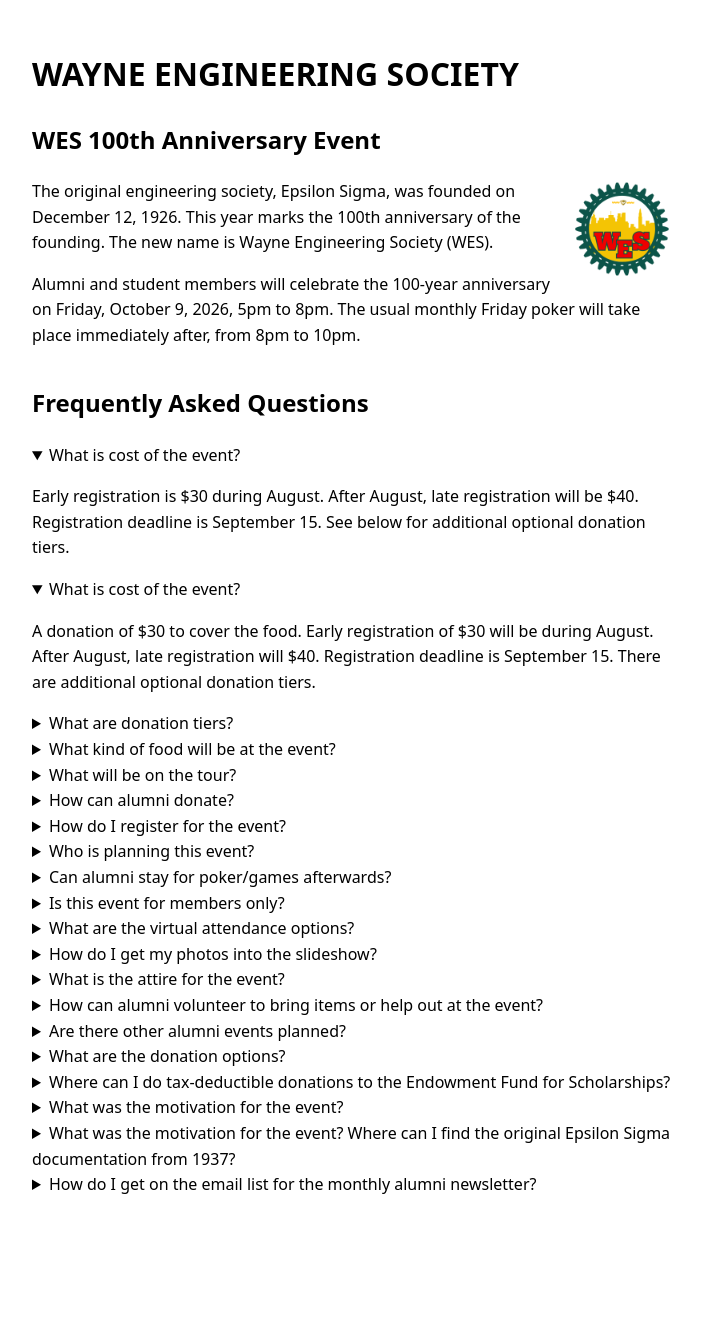
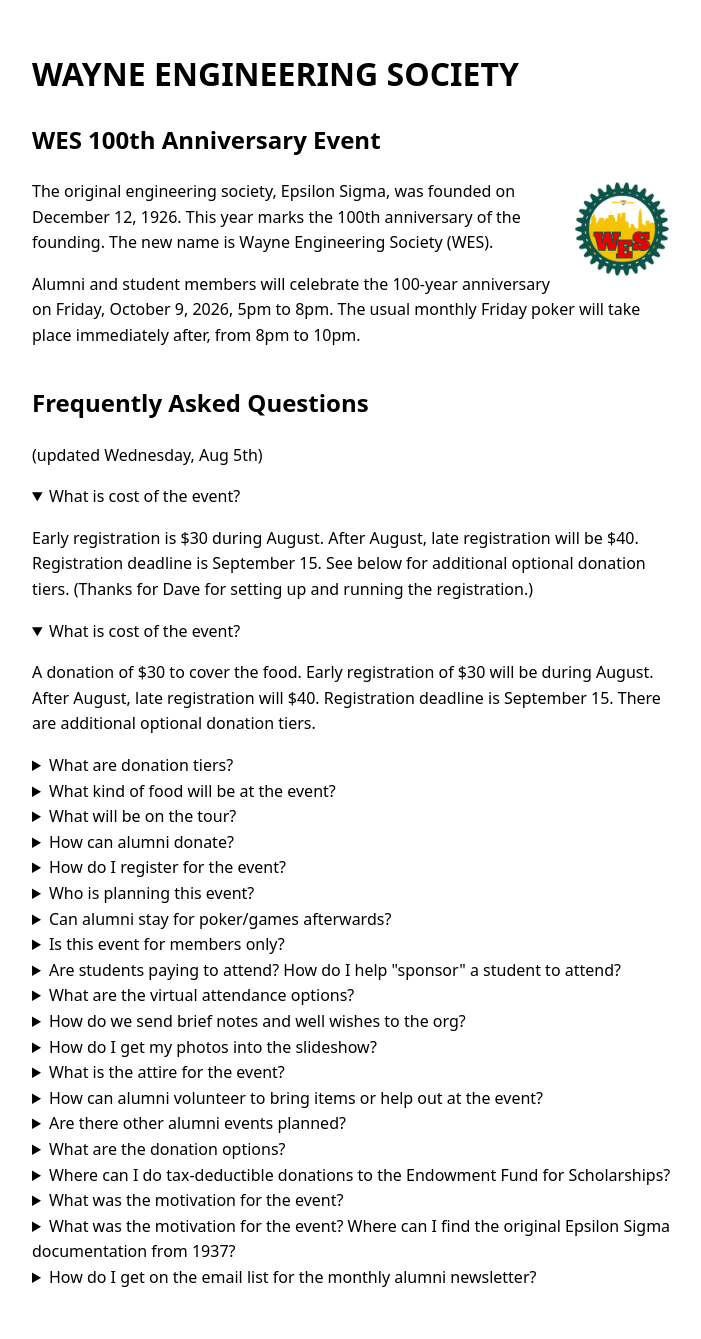
Before and after one commit to mciechanumich/WES100, a Jekyll site: the page built from docs/index.html, in a window 1280 px wide. Shown: the whole page, without its empty margins (288-989 px from the left). Built offline with Jekyll 4.4.1, drawn with Linux system fonts in a browser that asks for light colours; before the commit the page ends 1246 px from its top, so only the background shows below that.

Commit message:
feat: added thanks. added GoFundMe link. added well wishes.

```diff
--- a/docs/index.html
+++ b/docs/index.html
@@ -19,12 +19,15 @@
 
 <section class="faq-section">
   <h2>Frequently Asked Questions</h2>
+    <div class="">
+        <p>(updated Wednesday, Aug 5th)</p>
+    </div>
 
   <!-- FAQ Item 1 -->
   <details class="faq-item" open>
     <summary class="faq-question">What is cost of the event?</summary>
     <div class="faq-answer">
-      <p>Early registration is $30 during August. After August, late registration will be $40. Registration deadline is September 15.  See below for additional optional donation tiers. </p>
+      <p>Early registration is $30 during August. After August, late registration will be $40. Registration deadline is September 15.  See below for additional optional donation tiers. (Thanks for Dave for setting up and running the registration.)</p>
     </div>
   </details>
 
@@ -51,7 +54,7 @@
   <details class="faq-item">
     <summary class="faq-question">What kind of food will be at the event?</summary>
     <div class="faq-answer">
-      <p>We are arranging to have heavy hours d'oeuvres in a strolling dinner setting.</p>
+      <p>We are arranging to have heavy hours d'oeuvres in a strolling dinner setting. (Thanks to Don and Carol for arranging the food and to Mark and Sheila for helping with arrangements and setup.)</p>
     </div>
   </details>
 
@@ -60,7 +63,7 @@
   <details class="faq-item">
     <summary class="faq-question">What will be on the tour?</summary>
     <div class="faq-answer">
-      <p>We will have a walking self-guided tour of recent house improvements including the front fence, the electrical, the kitchen renovation, the third-floor shower and bathroom, and the boiler room. Each tour stop will have web app info describing the history and story behind the project.</p>
+      <p>We will have a walking self-guided tour of recent house improvements including the front fence, the electrical, the kitchen renovation, the third-floor shower and bathroom, and the boiler room. Each tour stop will have web app info describing the history and story behind the project. (Thanks to Ron and Bryan for detailed information that will go into the tour stops.)</p>
     </div>
   </details>
 
@@ -98,7 +101,7 @@
   <details class="faq-item">
     <summary class="faq-question">Can alumni stay for poker/games afterwards?</summary>
     <div class="faq-answer">
-      <p>Yes. We encourage alumni to join the monthly poker 8pm to 10pm. (Yes, we know this is the SECOND Friday instead of the FIRST Friday. We reschedule the First-Friday poker just this once). If you want to organize and host other games, please let us know so we can reserve space. Bringing your own folding table and plan to some during set up.</p>
+      <p>Yes. We encourage alumni to join the monthly poker 8pm to 10pm. (Yes, we know this is the SECOND Friday instead of the FIRST Friday. We reschedule the First-Friday poker just this once). If you want to organize and host other games, please let us know so we can reserve space. Bringing your own folding table and plan to some during set up. (Thanks to the poker "regulars" for agreeing to move poker from the first Friday to the second Friday this one time.)</p>
     </div>
   </details>
 
@@ -111,11 +114,27 @@
     </div>
   </details>
 
+   <!-- FAQ Item -->
+  <details class="faq-item">
+    <summary class="faq-question">Are students paying to attend? How do I help "sponsor" a student to attend?</summary>
+    <div class="faq-answer">
+      <p>The Alumni Association is subsidizing the cost for food for the ten student members to attend. You can help sponsor a student my making an extra donation to the Alumni Assocation in the name of "100th Event student sponsorship". Details will be on registration site. </p>
+    </div>
+  </details>
+
   <!-- FAQ Item -->
   <details class="faq-item">
     <summary class="faq-question">What are the virtual attendance options?</summary>
     <div class="faq-answer">
-      <p>We plan on hosting a Zoom call during the event to say to the virtual attendees.  Virtual attendees will have access to the slideshow and a virtual tour of the recent house renovations.  Virtual attendees will still need to register to attend. Details to come.</p>
+      <p>We plan on hosting a Zoom call during the event to say to the virtual attendees.  Virtual attendees will have access to the slideshow and a virtual tour of the recent house renovations.  Virtual attendees will still need to register to attend. Details to come. (Thanks to Tony for volunteering to host the Zoom virtual event. Thanks to Bryan for lending the on-site equipment to make this possible.)</p>
+    </div>
+  </details>
+
+  <!-- FAQ Item -->
+  <details class="faq-item">
+    <summary class="faq-question">How do we send brief notes and well wishes to the org?</summary>
+    <div class="faq-answer">
+      <p>We will be collection brief notes of well wishes from the alumni to the org (it's not a "chapter" anymore, it's an "organization". Include your who you are, where you are, you roll number, and a brief congratulatory note that might include what you do, when you were a student, your memories, etc.  We will display the notes at the event. How to submit details to come. (Thanks to Andy for making this suggestion.)</p>
     </div>
   </details>
 
@@ -161,7 +180,8 @@
   <details class="faq-item">
     <summary class="faq-question">What are the donation options?</summary>
     <div class="faq-answer">
-      <p>You can donate to the house restoration and maintenance, or you can donate to the Endowment Fund that goes toward Scholarships. House donations go to the Alumni Association (treasurer Bryan). Endowment Fund donations go through the College of Engineering using these instructions: <a href="{{ 'wes_giving_guide.html' | relative_url }}">Endowment Fund Giving Guide</a>.
+      <p>You can donate to the house restoration and maintenance, or you can donate to the Endowment Fund that goes toward Scholarships. House donations can go through the
+<a href="https://www.gofundme.com/f/save-the-eb-house-kitchen-roof-repairs">GoFundMe site</a> and go to the Alumni Association (treasurer Bryan). Endowment Fund donations go through the College of Engineering using these instructions: <a href="{{ 'wes_giving_guide.html' | relative_url }}">Endowment Fund Giving Guide</a>. (Thanks to Dave for setting up GoFundMe and thanks to Don for setting up the Endowment Fund.)
 </p>
     </div>
   </details>
```
